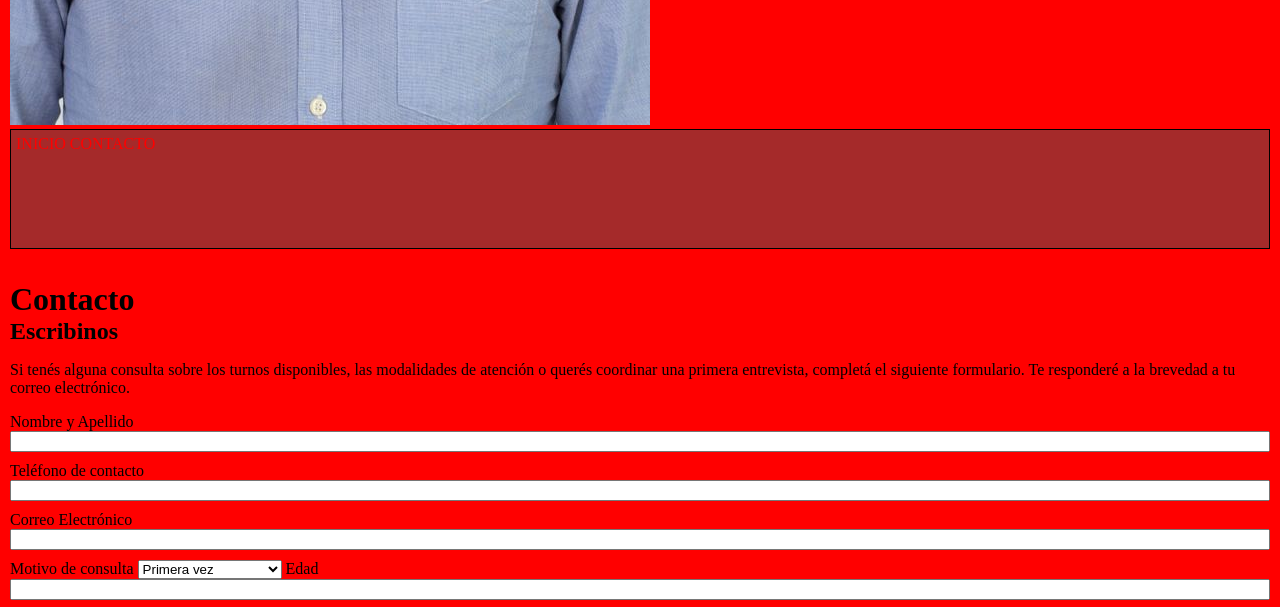
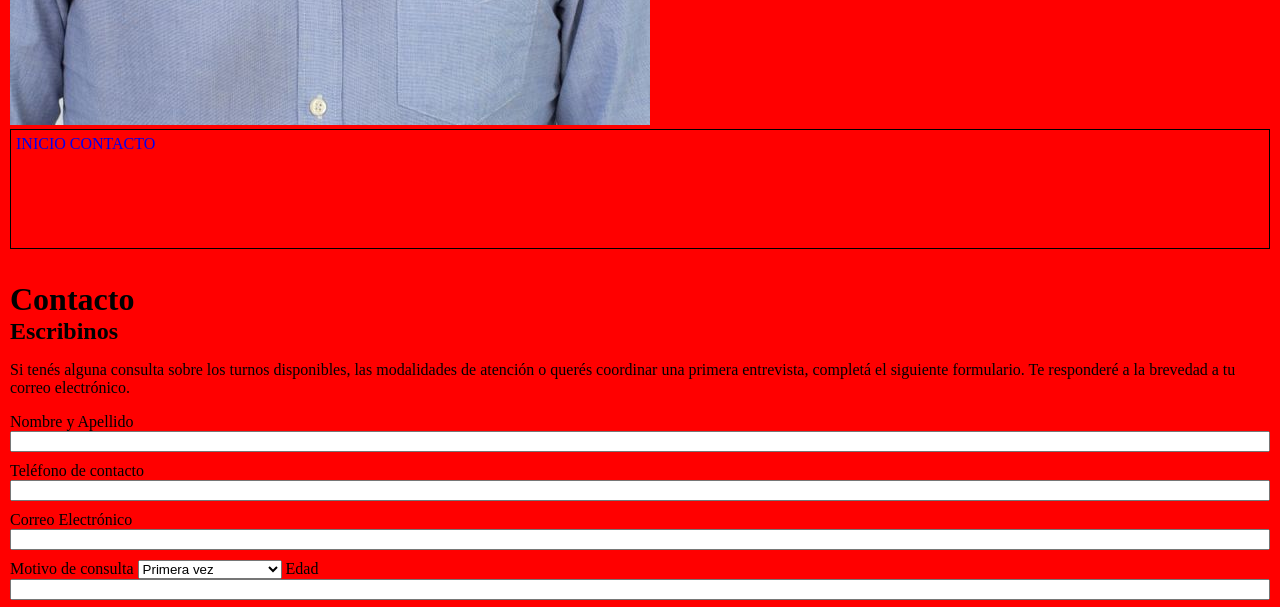
Before and after one commit to resiogenaro-lang/AplicacionesWeb1-ACTIVIDADGenaroResio, a website: page ACTIVIDAD6/recursos/src/contacto.html in a window 1280 px wide. Shown: the part 840-1447 px from the top of the page. Drawn offline with Linux system fonts and the light colour scheme.

Commit message:
atc6cambio

```diff
--- a/ACTIVIDAD6/recursos/estilos/index.css
+++ b/ACTIVIDAD6/recursos/estilos/index.css
@@ -13,11 +13,11 @@ ul {
 }
 
 body {
-  background-color: red;
+  background-color: rgb(255, 0, 0);
 }
 
 a {
-  color: red;
+  color: (255, 0, 0, 0);
   text-decoration: none;
 }
 
@@ -32,7 +32,7 @@ a {
   height: 120px;
   padding: 5px;
   border: 1px solid;
-  background-color: rgb(165, 42, 42);
+  background-color: rgba(165, 42, 42, 0);
 }
 
 .contenido-principal {
```
